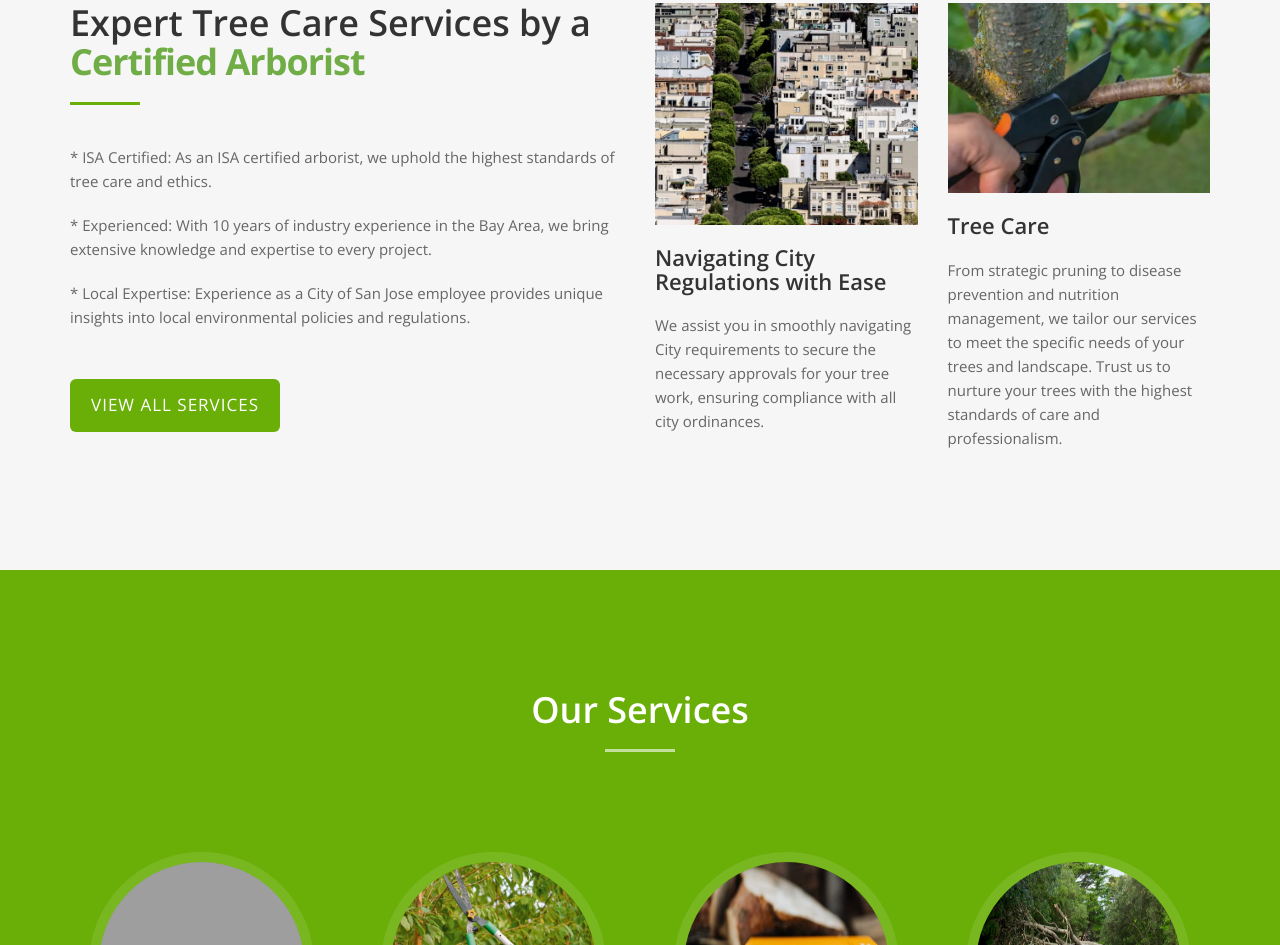
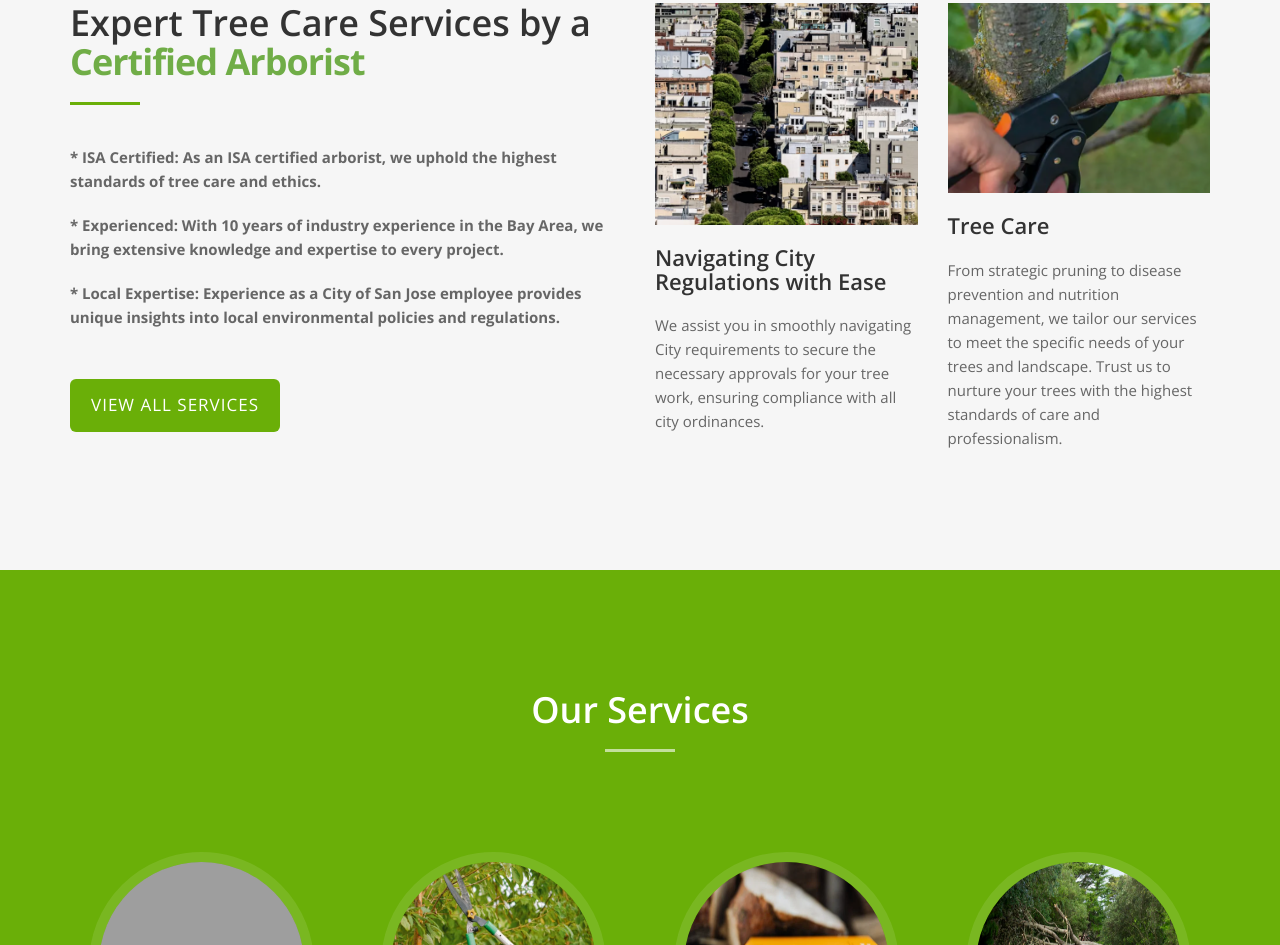
Before and after one commit to skellyska/skellyska.github.io, a plain HTML site: page index.html in a window 1280 px wide. Shown: the part 1177-2122 px from the top of the page. Drawn offline with nearby package versions, Linux system fonts and the light colour scheme; grey boxes are pictures that could not be loaded.

Commit message:
bold text

```diff
--- a/index.html
+++ b/index.html
@@ -87,9 +87,9 @@
         <div class="about-text">
           <h2>Expert Tree Care Services by a <span>Certified Arborist</span></h2>
           <hr>
-          <p>* ISA Certified: As an ISA certified arborist, we uphold the highest standards of tree care and ethics.</p>
+          <p><b>* ISA Certified: As an ISA certified arborist, we uphold the highest standards of tree care and ethics.</p>
           <p>* Experienced: With 10 years of industry experience in the Bay Area, we bring extensive knowledge and expertise to every project.</p>
-          <p>* Local Expertise: Experience as a City of San Jose employee provides unique insights into local environmental policies and regulations.</p>
+          <p>* Local Expertise: Experience as a City of San Jose employee provides unique insights into local environmental policies and regulations.</b></p>
           <a href="#services" class="btn btn-custom btn-lg page-scroll">View All Services</a> </div>
       </div>
       <div class="col-xs-12 col-md-3">
```
